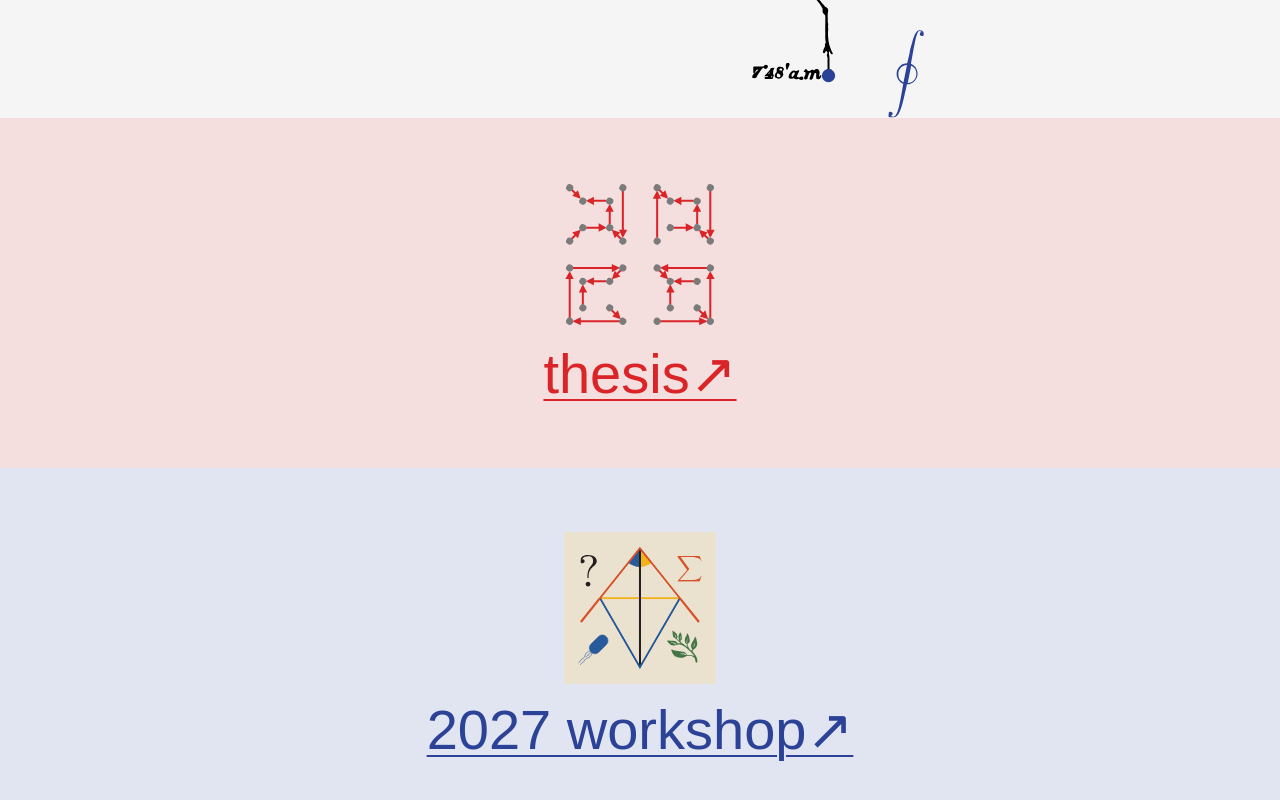
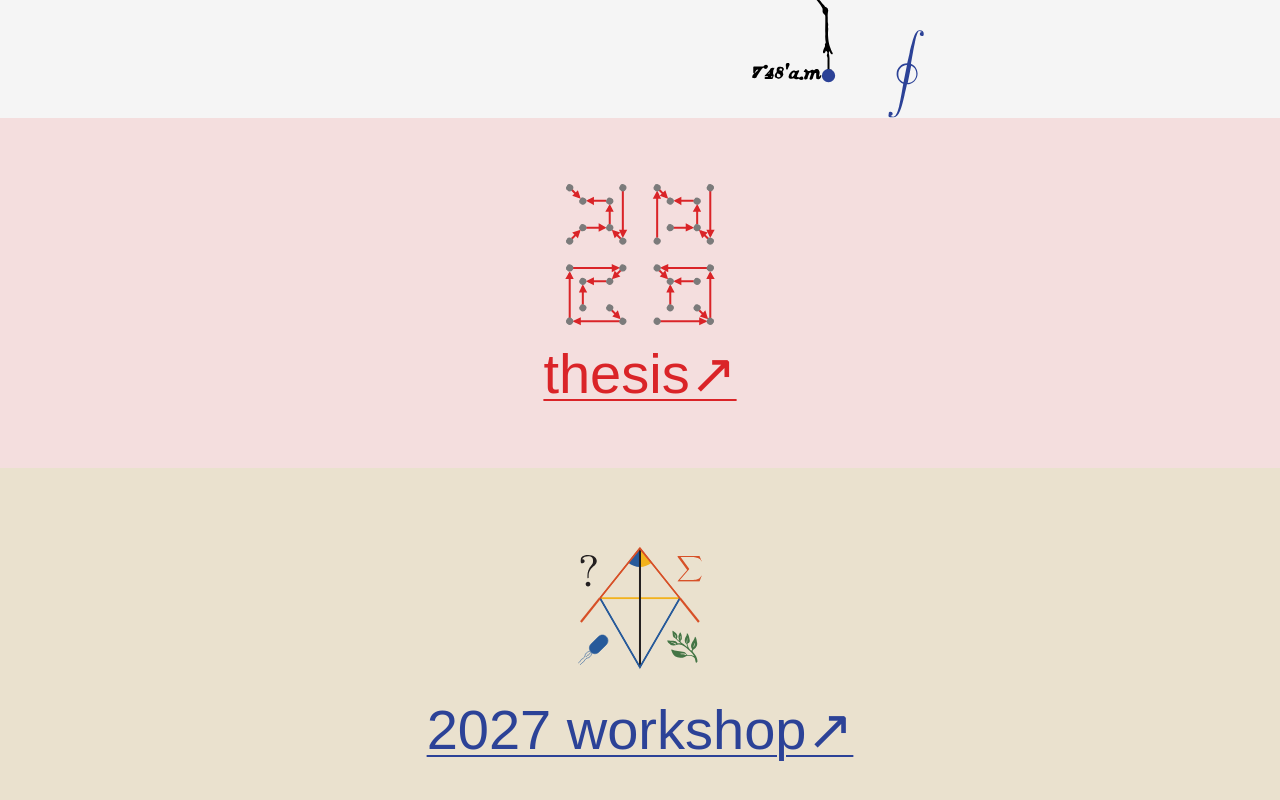
Before and after one commit to glsalmon1/gsl, a plain HTML site: page index.html in a window 1280 px wide. Shown: the part 458-1258 px from the top of the page. Drawn offline with Linux system fonts and the light colour scheme; a web font is replaced by a local one.

Commit message:
Update styles.css

```diff
--- a/styles.css
+++ b/styles.css
@@ -103,7 +103,7 @@
     Change these two whenever you like.
   */
   --red-bg: #F4DEDE;
-  --blue-bg: #E1E5F2;
+  --blue-bg: #EAE1CE;
 
 
   /*
```
